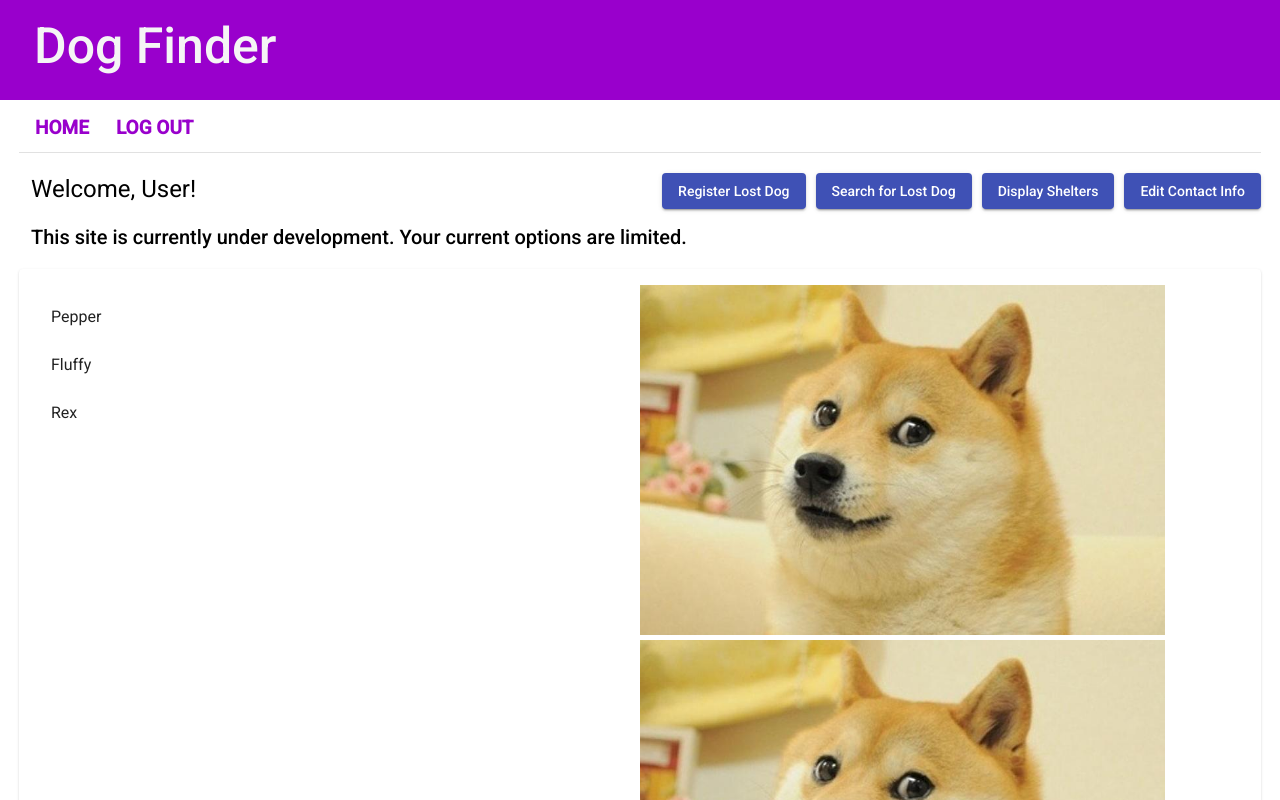
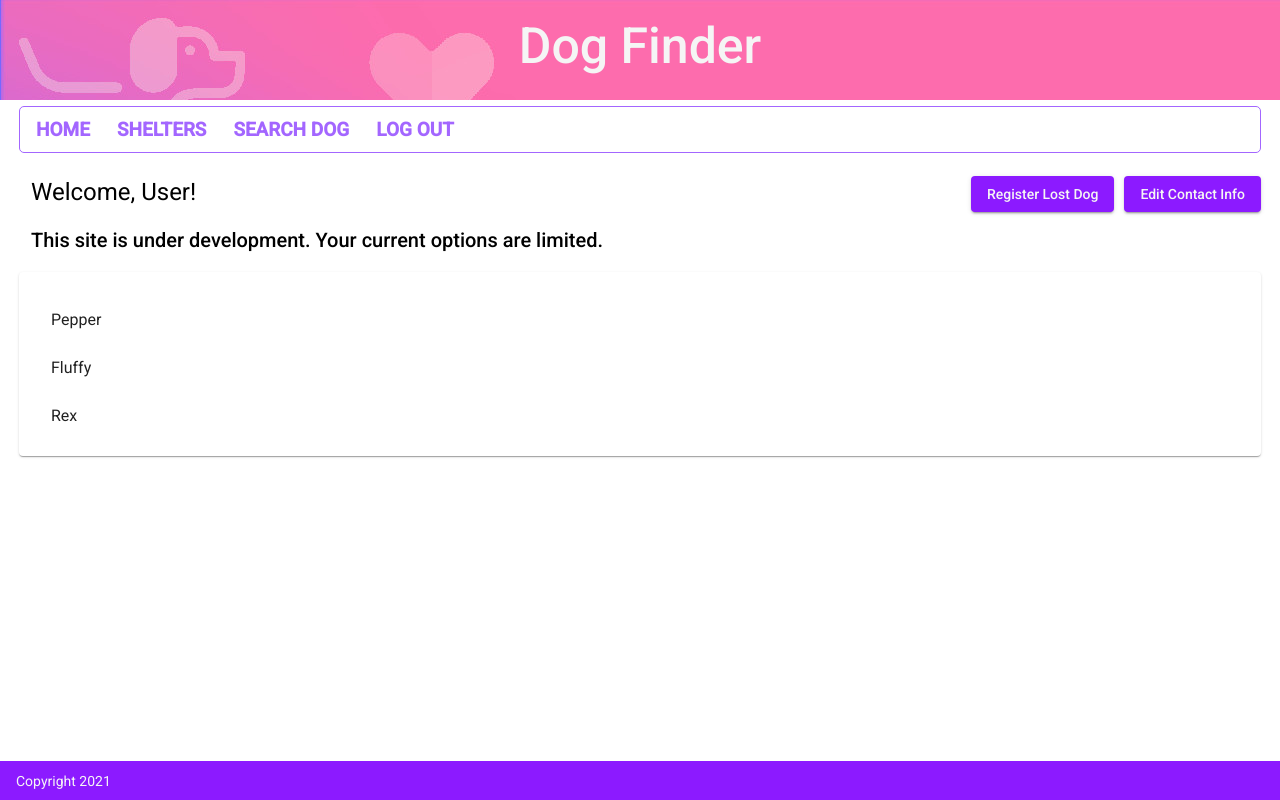
Before and after one commit to Jeaksen/Lost-Dog-Found-Dog, an Angular app in the folder Frontend/FrontendApp/: page /home in a window 1280 px wide. Shown: the top 800 px of the page. Built offline with nearby package versions, Linux system fonts and the light colour scheme.

Commit message:
Home-page styling

```diff
--- a/Frontend/FrontendApp/src/app/Components/footer/footer.component.css
+++ b/Frontend/FrontendApp/src/app/Components/footer/footer.component.css
@@ -1,7 +1,8 @@
 :host {
-    background: #9900cc;
+    /* background: #9900cc; */
+    background:#8c1aff;
     color: whitesmoke;
-    border-top: 1px solid #9900cc;
+    border-top: 1px solid #8c1aff;
     padding: 9px 16px;
     box-sizing: border-box;
 }
--- a/Frontend/FrontendApp/src/app/Components/header/header.component.css
+++ b/Frontend/FrontendApp/src/app/Components/header/header.component.css
@@ -1,6 +1,9 @@
 :host {
     /* background: #9154f3; */
-    background:#9900cc;
+    /* background:#9900cc; */
+    /* background-size:cover; width:auto;
+    background-position: center center; */
+    background-image: url('/assets/webBackground.jpg');
     color: whitesmoke;
 
     border-top: 0px solid#9900cc;
@@ -15,4 +18,9 @@
 h1 {
     font-size: 50px;
     font-weight: 500;
+    text-align: center;
 }
+
+.image {
+    background-image: url('/assets/webBackground.jpg');
+}
--- a/Frontend/FrontendApp/src/app/Components/home-page/home-page.component.css
+++ b/Frontend/FrontendApp/src/app/Components/home-page/home-page.component.css
@@ -1,5 +1,6 @@
-:host {
+.home-page {
     padding: 3px 19px;
+    margin-top:20px;
 }
 .container {
     display:flex;
@@ -9,7 +10,7 @@
 .grid {
     display: grid;
     grid-template-columns: 1fr 1fr;
-    grid-template-rows:    1fr 1fr;
+    grid-template-rows:    1fr;
 }
 div:nth-child(1) {
     grid-column-start: 1;
@@ -19,6 +20,7 @@ div:nth-child(1) {
 }
 .images {
     float:right;
+    /* background-image: url('/assets/webBackground.jpg');; */
 }
 .mat-raised-button {
     margin-left: 10px;
--- a/Frontend/FrontendApp/src/app/Components/home-page/home-page.component.html
+++ b/Frontend/FrontendApp/src/app/Components/home-page/home-page.component.html
@@ -1,15 +1,13 @@
 <app-navbar></app-navbar>
-<div style="margin-top:20px;">
+<div class="home-page">
     <div class="container">
         <h1>Welcome, User!</h1>
         <div>
-            <button mat-raised-button color="primary" (click)="onClick()">Register Lost Dog</button>
-            <button mat-raised-button color="primary">Search for Lost Dog</button>
-            <button mat-raised-button color="primary">Display Shelters</button>
-            <button mat-raised-button color="primary">Edit Contact Info</button>
+            <button mat-raised-button (click)="onClick()">Register Lost Dog</button>
+            <button mat-raised-button >Edit Contact Info</button>
         </div>
     </div>
-    <h2 style="margin-left: 12px;">This site is currently under development. Your current options are limited.</h2>
+    <h2 style="margin-left: 12px;">This site is under development. Your current options are limited.</h2>
 
     <mat-card>
         <div class="grid">
@@ -21,10 +19,7 @@
                 </mat-list>
             </div>
             <div class="images">
-                <img src="assets/doge.jpg" height="350">
-            </div>
-            <div class="images">
-                <img src="assets/doge.jpg" height="350">
+
             </div>
         </div>
     </mat-card>
--- a/Frontend/FrontendApp/src/app/Components/navbar/navbar.component.css
+++ b/Frontend/FrontendApp/src/app/Components/navbar/navbar.component.css
@@ -1,20 +1,26 @@
 :host {
-    border: 0 solid #e1e1e1;
-    border-bottom-width: 1px;
-    height: 49px;
+    border: 0 solid #a366ff;
+    /* #e1e1e1; */
+    border-width: 1px;
+    border-radius: 5px;
+    height: 45px;
     padding: 0 16px;
 
     display: flex;
     flex-flow: row;
     align-items: center;
+    margin-top: 6px;
+    margin-left:19px;
+    margin-right: 19px;
   }
 
   a {
     /* color: #c697d8; */
-    color:#9900cc;
+    color: #a366ff;
     font-size: 19px;
-    font-weight: 900;
+    font-weight: 600;
     line-height: 49px;
     margin-right: 27px;
+    float: left;
     text-decoration: none;
   }
--- a/Frontend/FrontendApp/src/app/Components/navbar/navbar.component.html
+++ b/Frontend/FrontendApp/src/app/Components/navbar/navbar.component.html
@@ -1,2 +1,8 @@
-<a  [routerLink]="['/home']">HOME</a>
-<a  [routerLink]="['/login']">LOG OUT</a>
+<div>
+    <a  [routerLink]="['/home']">HOME</a>
+    <a  >SHELTERS</a>
+    <a  >SEARCH DOG</a>
+    <div style="float: right;">
+        <a  [routerLink]="['/login']">LOG OUT</a>
+    </div>
+</div>
--- a/Frontend/FrontendApp/src/app/Components/register-lost-dog/register-lost-dog.component.css
+++ b/Frontend/FrontendApp/src/app/Components/register-lost-dog/register-lost-dog.component.css
@@ -1,3 +1,7 @@
 .mat-raised-button {
     margin-left: 10px;
 }
+
+.mat-form-field {
+    width:300px;
+}
--- a/Frontend/FrontendApp/src/app/Components/register-lost-dog/register-lost-dog.component.html
+++ b/Frontend/FrontendApp/src/app/Components/register-lost-dog/register-lost-dog.component.html
@@ -1,4 +1,5 @@
 <app-navbar></app-navbar>
+<div style="padding: 3px 19px;">
 <mat-card id="card" style="text-align: center;">
     <h1>
         Register Lost Dog
@@ -94,3 +95,4 @@
         <button mat-raised-button (click)="onCancel()">Cancel</button>
     </form>
 </mat-card>
+</div>
--- a/Frontend/FrontendApp/src/app/app.component.css
+++ b/Frontend/FrontendApp/src/app/app.component.css
@@ -27,3 +27,8 @@ router-outlet + * {
 app-footer {
     grid-area: footer;
 }
+
+.mat-button, .mat-raised-button{
+    background-color:#8c1aff;
+    color: whitesmoke;
+}
```
Also changed, not shown: Frontend/FrontendApp/src/assets/webBackground.jpg (added).
